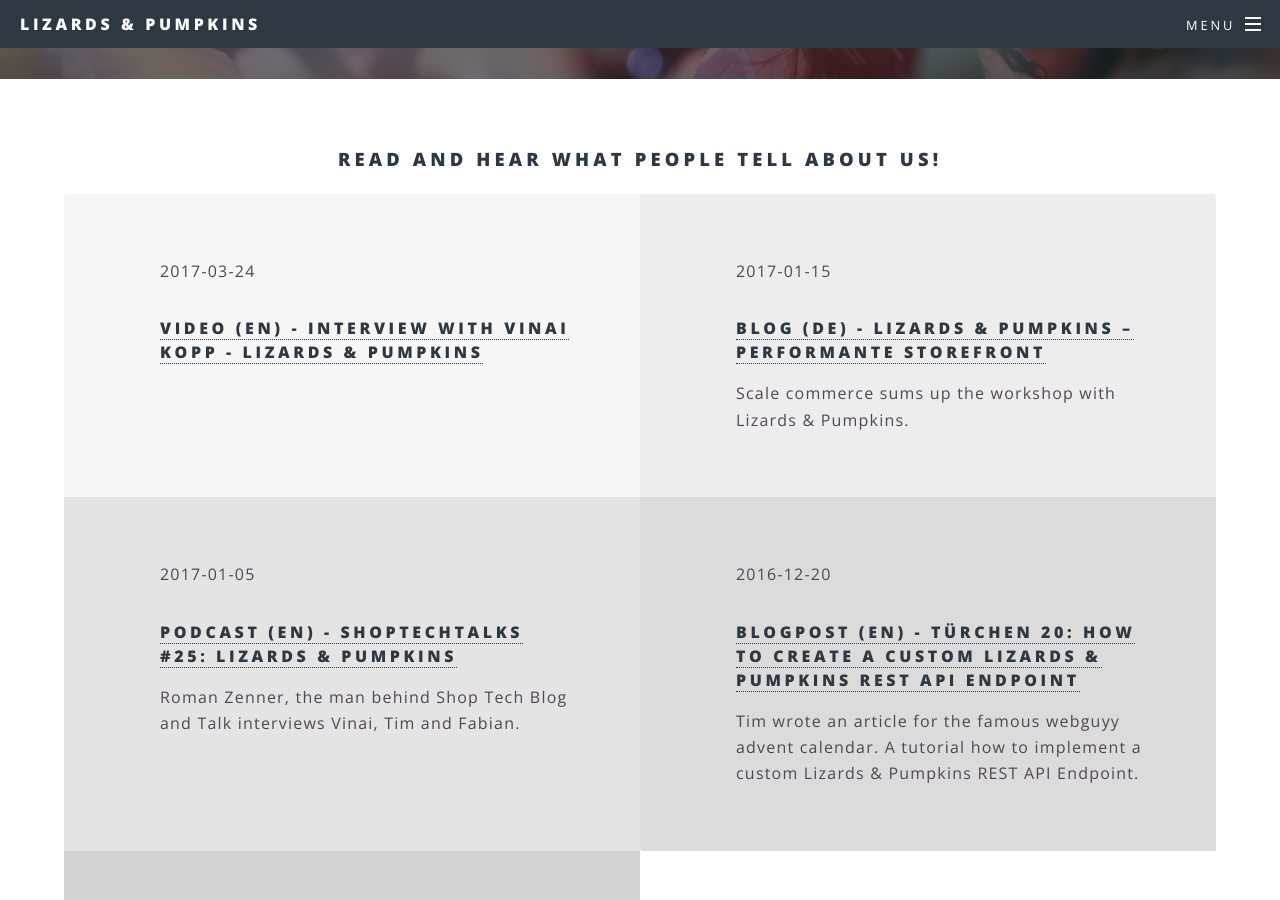
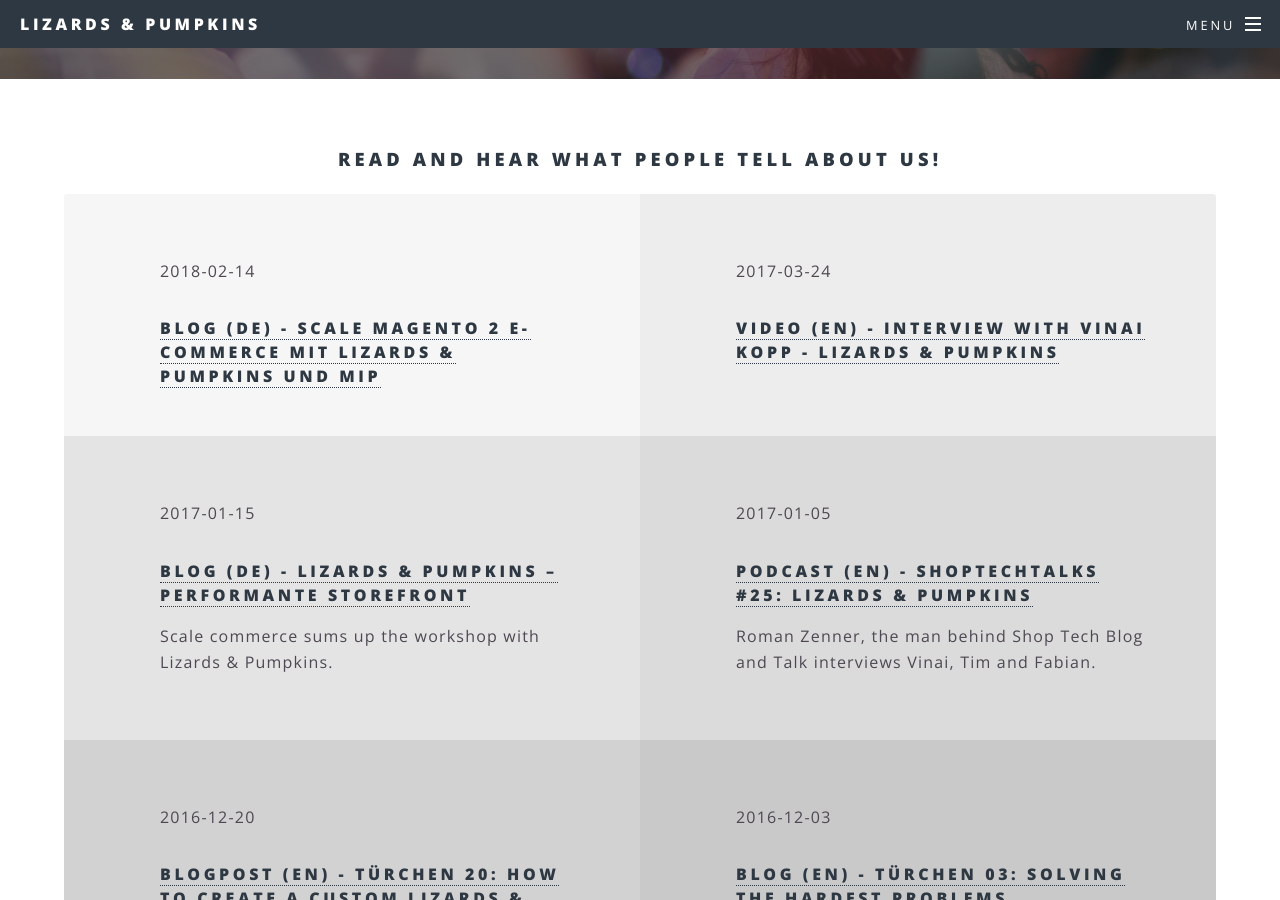
Before and after one commit to lizards-and-pumpkins/lizards-and-pumpkins.github.io, a Jekyll site: the page built from press.html, in a window 1280 px wide and 900 px high, scrolled down 314 px. Built offline with Jekyll 4.4.1, drawn with Linux system fonts in a browser that asks for light colours.

Commit message:
#29: Add Flagbit blog article link

```diff
--- a/press.html
+++ b/press.html
@@ -7,9 +7,17 @@ subtitle: Blogposts, Podcasts, etc.
 
 <ul class="features press">
     <li>
+        <p>2018-02-14</p>
+        <h4>
+            <a href="http://blog.flagbit.de/magento2-lizards-pumpkins/" target="_blank">
+                Blog (DE) - Scale Magento 2 E-Commerce mit Lizards & Pumpkins und MIP
+            </a>
+        </h4>
+    </li>
+    <li>
         <p>2017-03-24</p>
         <h4>
-            <a href="https://www.youtube.com/watch?v=CF8KwfZ_mQw">
+            <a href="https://www.youtube.com/watch?v=CF8KwfZ_mQw" target="_blank">
                 Video (EN) - Interview with Vinai Kopp - Lizards &amp; Pumpkins
             </a>
         </h4>
@@ -17,7 +25,7 @@ subtitle: Blogposts, Podcasts, etc.
     <li>
         <p>2017-01-15</p>
         <h4>
-            <a href="https://scale.sc/lizards-pumpkins-performante-storefront/">
+            <a href="https://scale.sc/lizards-pumpkins-performante-storefront/" target="_blank">
                 Blog (DE) - Lizards &amp; Pumpkins – performante Storefront
             </a>
         </h4>
@@ -26,7 +34,7 @@ subtitle: Blogposts, Podcasts, etc.
     <li>
         <p>2017-01-05</p>
         <h4>
-            <a href="https://shoptechblog.de/2017/01/25/shoptechtalks-24-lizards-pumpkins-en/">
+            <a href="https://shoptechblog.de/2017/01/25/shoptechtalks-24-lizards-pumpkins-en/" target="_blank">
                 Podcast (EN) - ShopTechTalks #25: Lizards &amp; Pumpkins
             </a>
         </h4>
@@ -35,7 +43,7 @@ subtitle: Blogposts, Podcasts, etc.
     <li>
         <p>2016-12-20</p>
         <h4>
-            <a href="https://www.webguys.de/magento-1/tuerchen-20-how-to-create-a-custom-lizards-and-pumpkins-rest-api-endpoint">
+            <a href="https://www.webguys.de/magento-1/tuerchen-20-how-to-create-a-custom-lizards-and-pumpkins-rest-api-endpoint" target="_blank">
                 Blogpost (EN) - Türchen 20: How to create a custom Lizards &amp; Pumpkins REST API endpoint
             </a></h4>
         <p>Tim wrote an article for the famous webguyy advent calendar. A tutorial how to implement a custom
@@ -44,7 +52,7 @@ subtitle: Blogposts, Podcasts, etc.
     <li>
         <p>2016-12-03</p>
         <h4>
-            <a href="https://www.webguys.de/magento-1/lizards-and-pumpkins">
+            <a href="https://www.webguys.de/magento-1/lizards-and-pumpkins" target="_blank">
                 Blog (EN) - Türchen 03: Solving the hardest problems
             </a>
         </h4>
```
